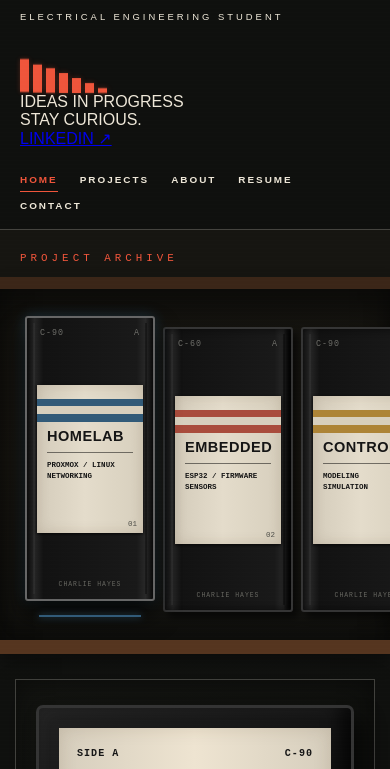
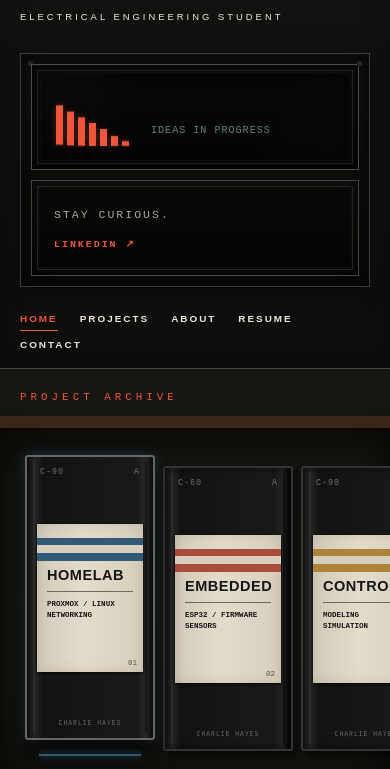
Before and after one commit to charlie-r-hayes/charlie-r-hayes.github.io, a plain HTML site: page index.html in a window 390 px wide. Shown: the part 63-832 px from the top of the page. Drawn offline with Linux system fonts and the light colour scheme.

Commit message:
Refactor styles for header console and display
Updated styles for header console and display elements, improved responsiveness, and adjusted various CSS properties for better layout and appearance.

```diff
--- a/style.css
+++ b/style.css
@@ -19,12 +19,10 @@
     --wood: #3b2618;
     --wood-light: #55351f;
 
-    --display-blue: #7fa3a0;
-
-    /* smaller overall page margins */
+    --display-blue: #78979a;
+
     --page-padding: clamp(20px, 2.5vw, 48px);
 
-    /* lets content use much more of a wide monitor */
     --content-width: 1720px;
 }
 
@@ -77,7 +75,9 @@ a {
 
 
 
-/* subtle scanline texture */
+/* =========================================================
+   GLOBAL SCANLINE TEXTURE
+   ========================================================= */
 
 body::before {
     content: "";
@@ -109,7 +109,12 @@ body::before {
    ========================================================= */
 
 .site-header {
-    background: rgba(16, 17, 15, 0.98);
+    background:
+        linear-gradient(
+            180deg,
+            #11120f,
+            #0d0e0c
+        );
 
     border-bottom: 1px solid var(--line);
 
@@ -117,6 +122,9 @@ body::before {
         24px
         var(--page-padding)
         20px;
+
+    box-shadow:
+        inset 0 -10px 25px rgba(0, 0, 0, 0.25);
 }
 
 
@@ -141,8 +149,8 @@ body::before {
     display: grid;
 
     grid-template-columns:
-        minmax(650px, 0.95fr)
-        minmax(600px, 1.05fr);
+        minmax(620px, 0.9fr)
+        minmax(720px, 1.1fr);
 
     gap: 40px;
 
@@ -177,7 +185,6 @@ body::before {
 
     font-weight: 800;
 
-    /* keeps Charlie Hayes on one line */
     white-space: nowrap;
 }
 
@@ -270,60 +277,200 @@ nav a.active::after {
 
 
 /* =========================================================
-   HEADER RETRO DISPLAY
-   ========================================================= */
-
-.display-panel {
+   HEADER CONSOLE ASSEMBLY
+   ========================================================= */
+
+.header-console {
     position: relative;
 
     width: 100%;
 
-    min-height: 105px;
-
-    padding:
-        18px
-        24px;
-
-    display: flex;
-
-    align-items: center;
-
-    border: 1px solid #4a4b47;
+    min-height: 132px;
+
+    padding: 10px;
+
+    display: grid;
+
+    grid-template-columns:
+        minmax(0, 1fr)
+        180px;
+
+    gap: 14px;
+
+    align-items: stretch;
+
+    border:
+        1px
+        solid
+        #3c3d38;
 
     background:
         linear-gradient(
             180deg,
-            #080908 0%,
-            #030403 100%
+            #10110f 0%,
+            #090a08 100%
         );
 
     box-shadow:
-        inset 0 0 25px rgba(0, 0, 0, 0.9),
-        0 2px 10px rgba(0, 0, 0, 0.4);
-}
-
-
-
-.display-panel::before {
+        inset 0 0 25px rgba(0, 0, 0, 0.85),
+        inset 0 1px 0 rgba(255, 255, 255, 0.03),
+        0 7px 14px rgba(0, 0, 0, 0.35);
+}
+
+
+
+/* fake equipment screws */
+
+.header-console::before,
+.header-console::after {
     content: "";
 
     position: absolute;
 
-    inset: 7px;
-
-    border: 1px solid rgba(255, 255, 255, 0.035);
+    top: 7px;
+
+    width: 5px;
+
+    height: 5px;
+
+    border-radius: 50%;
+
+    background: #30312d;
+
+    box-shadow:
+        inset 0 0 2px #000,
+        0 0 1px rgba(255, 255, 255, 0.2);
+}
+
+
+
+.header-console::before {
+    left: 7px;
+}
+
+
+
+.header-console::after {
+    right: 7px;
+}
+
+
+
+/* =========================================================
+   MAIN CONSOLE DISPLAY
+   ========================================================= */
+
+.console-display {
+    position: relative;
+
+    padding: 8px;
+
+    border:
+        1px
+        solid
+        #4b4c46;
+
+    background:
+        linear-gradient(
+            180deg,
+            #0d0e0c,
+            #070806
+        );
+
+    box-shadow:
+        inset 0 0 14px #000,
+        inset 0 1px 0 rgba(255, 255, 255, 0.04);
+}
+
+
+
+.console-display::before {
+    content: "";
+
+    position: absolute;
+
+    inset: 5px;
+
+    border:
+        1px
+        solid
+        #20211e;
 
     pointer-events: none;
 }
 
 
 
+.display-inner {
+    position: relative;
+
+    height: 100%;
+
+    min-height: 92px;
+
+    padding:
+        14px
+        22px;
+
+    display: flex;
+
+    align-items: flex-end;
+
+    gap: 45px;
+
+    overflow: hidden;
+
+    border:
+        1px
+        solid
+        rgba(255, 255, 255, 0.025);
+
+    background:
+        linear-gradient(
+            180deg,
+            #070806,
+            #030403
+        );
+
+    box-shadow:
+        inset 0 0 30px rgba(0, 0, 0, 0.95);
+}
+
+
+
+/* faint glass reflection */
+
+.display-inner::before {
+    content: "";
+
+    position: absolute;
+
+    inset: 0;
+
+    pointer-events: none;
+
+    background:
+        linear-gradient(
+            120deg,
+            rgba(255, 255, 255, 0.025),
+            transparent 30%,
+            transparent 70%,
+            rgba(255, 255, 255, 0.015)
+        );
+}
+
+
+
 /* =========================================================
    EQUALIZER
    ========================================================= */
 
 .equalizer {
-    height: 40px;
+    position: relative;
+
+    z-index: 2;
+
+    height: 48px;
 
     display: flex;
 
@@ -337,12 +484,12 @@ nav a.active::after {
 .equalizer span {
     display: block;
 
-    width: 9px;
+    width: 10px;
 
     background: var(--red);
 
     box-shadow:
-        0 0 6px rgba(239, 85, 59, 0.28);
+        0 0 7px rgba(239, 85, 59, 0.32);
 
     animation:
         equalizerMove
@@ -355,35 +502,40 @@ nav a.active::after {
 
 
 .equalizer span:nth-child(1) {
+    height: 42px;
+
+    animation-delay: 0s;
+}
+
+
+
+.equalizer span:nth-child(2) {
     height: 35px;
-    animation-delay: 0s;
-}
-
-
-
-.equalizer span:nth-child(2) {
+
+    animation-delay: 0.12s;
+}
+
+
+
+.equalizer span:nth-child(3) {
     height: 29px;
-    animation-delay: 0.12s;
-}
-
-
-
-.equalizer span:nth-child(3) {
-    height: 25px;
+
     animation-delay: 0.25s;
 }
 
 
 
 .equalizer span:nth-child(4) {
-    height: 20px;
+    height: 23px;
+
     animation-delay: 0.4s;
 }
 
 
 
 .equalizer span:nth-child(5) {
-    height: 15px;
+    height: 17px;
+
     animation-delay: 0.55s;
 }
 
@@ -391,6 +543,7 @@ nav a.active::after {
 
 .equalizer span:nth-child(6) {
     height: 10px;
+
     animation-delay: 0.7s;
 }
 
@@ -398,6 +551,7 @@ nav a.active::after {
 
 .equalizer span:nth-child(7) {
     height: 5px;
+
     animation-delay: 0.85s;
 }
 
@@ -406,7 +560,7 @@ nav a.active::after {
 @keyframes equalizerMove {
 
     from {
-        transform: scaleY(0.75);
+        transform: scaleY(0.72);
     }
 
     to {
@@ -418,11 +572,19 @@ nav a.active::after {
 
 
 /* =========================================================
-   DISPLAY TEXT
-   ========================================================= */
-
-.display-text {
-    margin-left: 38px;
+   IDEAS IN PROGRESS DISPLAY
+   ========================================================= */
+
+.display-message {
+    position: relative;
+
+    z-index: 2;
+
+    flex: 1;
+
+    min-width: 0;
+
+    padding-bottom: 10px;
 
     color: var(--display-blue);
 
@@ -430,33 +592,183 @@ nav a.active::after {
         "Courier New",
         monospace;
 
-    font-size: 0.72rem;
-
-    letter-spacing: 3px;
-
-    line-height: 1.5;
-}
-
-
-
-.display-right {
-    margin-left: auto;
-
-    padding-left: 25px;
-
-    color: #999a93;
+    font-size:
+        clamp(
+            0.68rem,
+            0.9vw,
+            0.95rem
+        );
+
+    letter-spacing: 2px;
+
+    text-transform: uppercase;
+}
+
+
+
+.display-message span {
+    opacity: 0.82;
+
+    text-shadow:
+        0 0 7px rgba(120, 151, 154, 0.25);
+}
+
+
+
+/* =========================================================
+   SIDE CONSOLE BOX
+   ========================================================= */
+
+.console-side {
+    position: relative;
+
+    padding: 7px;
+
+    border:
+        1px
+        solid
+        #454640;
+
+    background:
+        linear-gradient(
+            180deg,
+            #10110f,
+            #070806
+        );
+
+    box-shadow:
+        inset 0 0 12px rgba(0, 0, 0, 0.9),
+        inset 0 1px 0 rgba(255, 255, 255, 0.03);
+}
+
+
+
+.console-side::before {
+    content: "";
+
+    position: absolute;
+
+    inset: 5px;
+
+    pointer-events: none;
+
+    border:
+        1px
+        solid
+        #22231f;
+}
+
+
+
+.side-message {
+    position: relative;
+
+    z-index: 2;
+
+    height: 100%;
+
+    min-height: 92px;
+
+    padding:
+        17px
+        14px;
+
+    display: flex;
+
+    flex-direction: column;
+
+    justify-content: center;
+
+    align-items: flex-start;
+
+    border:
+        1px
+        solid
+        rgba(255, 255, 255, 0.025);
+
+    background:
+        linear-gradient(
+            180deg,
+            #080907,
+            #040503
+        );
+}
+
+
+
+.stay-curious {
+    color: #aaa79d;
 
     font-family:
         "Courier New",
         monospace;
 
-    font-size: 0.6rem;
+    font-size: 0.72rem;
+
+    line-height: 1.5;
 
     letter-spacing: 2px;
-
-    line-height: 1.6;
-
-    text-align: right;
+}
+
+
+
+.linkedin-link {
+    position: relative;
+
+    margin-top: 15px;
+
+    color: var(--red);
+
+    text-decoration: none;
+
+    font-family:
+        "Courier New",
+        monospace;
+
+    font-size: 0.62rem;
+
+    font-weight: bold;
+
+    letter-spacing: 2px;
+
+    transition:
+        color 0.2s ease,
+        transform 0.2s ease;
+}
+
+
+
+.linkedin-link::after {
+    content: "";
+
+    position: absolute;
+
+    left: 0;
+
+    right: 100%;
+
+    bottom: -5px;
+
+    height: 1px;
+
+    background: var(--red);
+
+    transition:
+        right 0.2s ease;
+}
+
+
+
+.linkedin-link:hover {
+    color: var(--cream);
+
+    transform: translateX(2px);
+}
+
+
+
+.linkedin-link:hover::after {
+    right: 0;
 }
 
 
@@ -1694,10 +2006,10 @@ nav a.active::after {
 
 
 /* =========================================================
-   HEADER RESPONSIVE
-   ========================================================= */
-
-@media (max-width: 1300px) {
+   RESPONSIVE HEADER
+   ========================================================= */
+
+@media (max-width: 1350px) {
 
     .header-top {
         grid-template-columns: 1fr;
@@ -1706,7 +2018,7 @@ nav a.active::after {
     }
 
 
-    .display-panel {
+    .header-console {
         max-width: none;
     }
 
@@ -1802,26 +2114,43 @@ nav a.active::after {
     }
 
 
-    .display-panel {
-        min-height: 80px;
+    .header-console {
+        grid-template-columns: 1fr;
+
+        gap: 10px;
+    }
+
+
+    .console-side {
+        min-height: 85px;
+    }
+
+
+    .side-message {
+        min-height: 70px;
+    }
+
+
+    .display-inner {
+        min-height: 88px;
+
+        gap: 22px;
 
         padding:
-            15px
-            18px;
-    }
-
-
-    .display-text {
-        margin-left: 25px;
-
-        font-size: 0.6rem;
-
-        letter-spacing: 2px;
-    }
-
-
-    .display-right {
-        display: none;
+            14px
+            15px;
+    }
+
+
+    .equalizer span {
+        width: 7px;
+    }
+
+
+    .display-message {
+        font-size: 0.63rem;
+
+        letter-spacing: 1px;
     }
 
 
```
